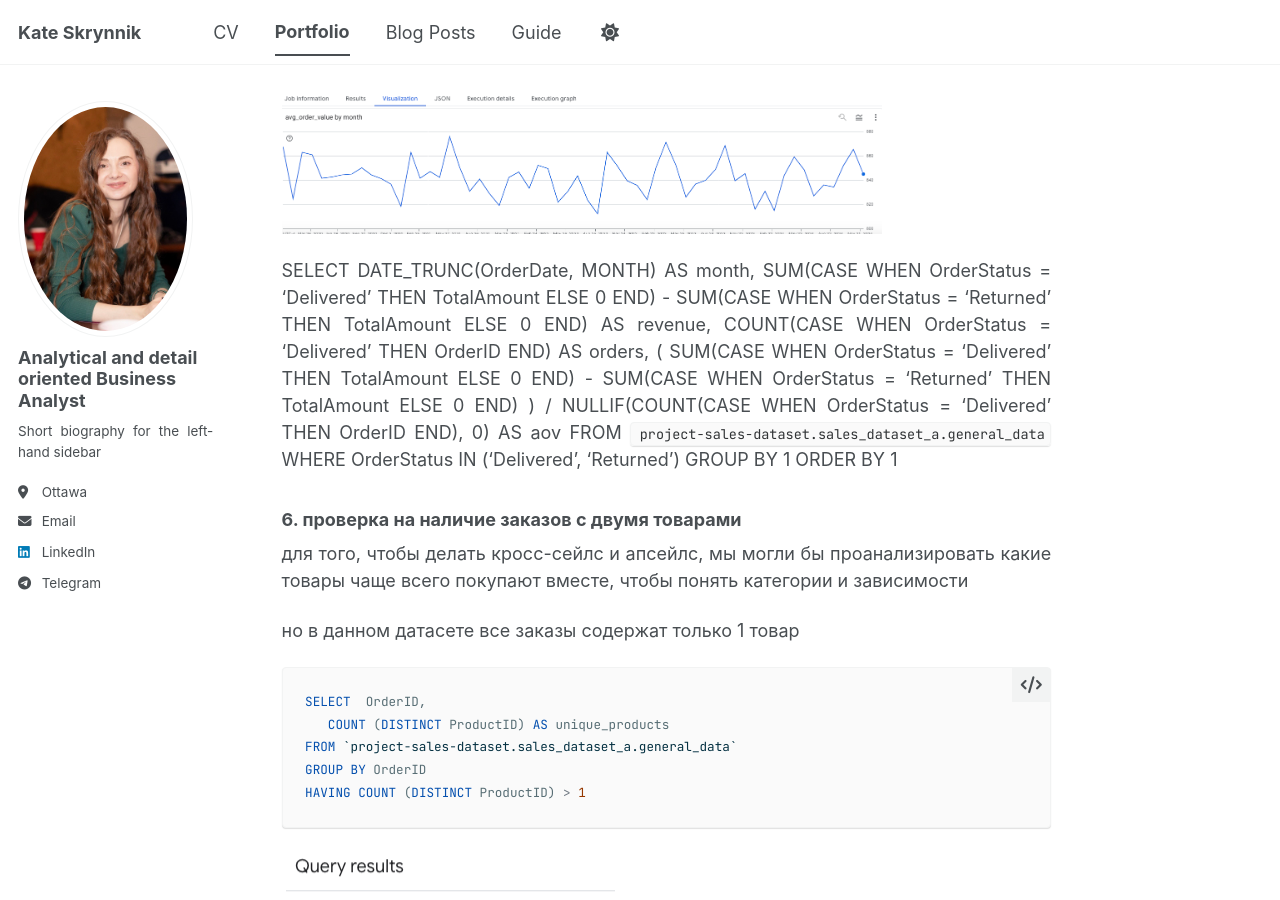
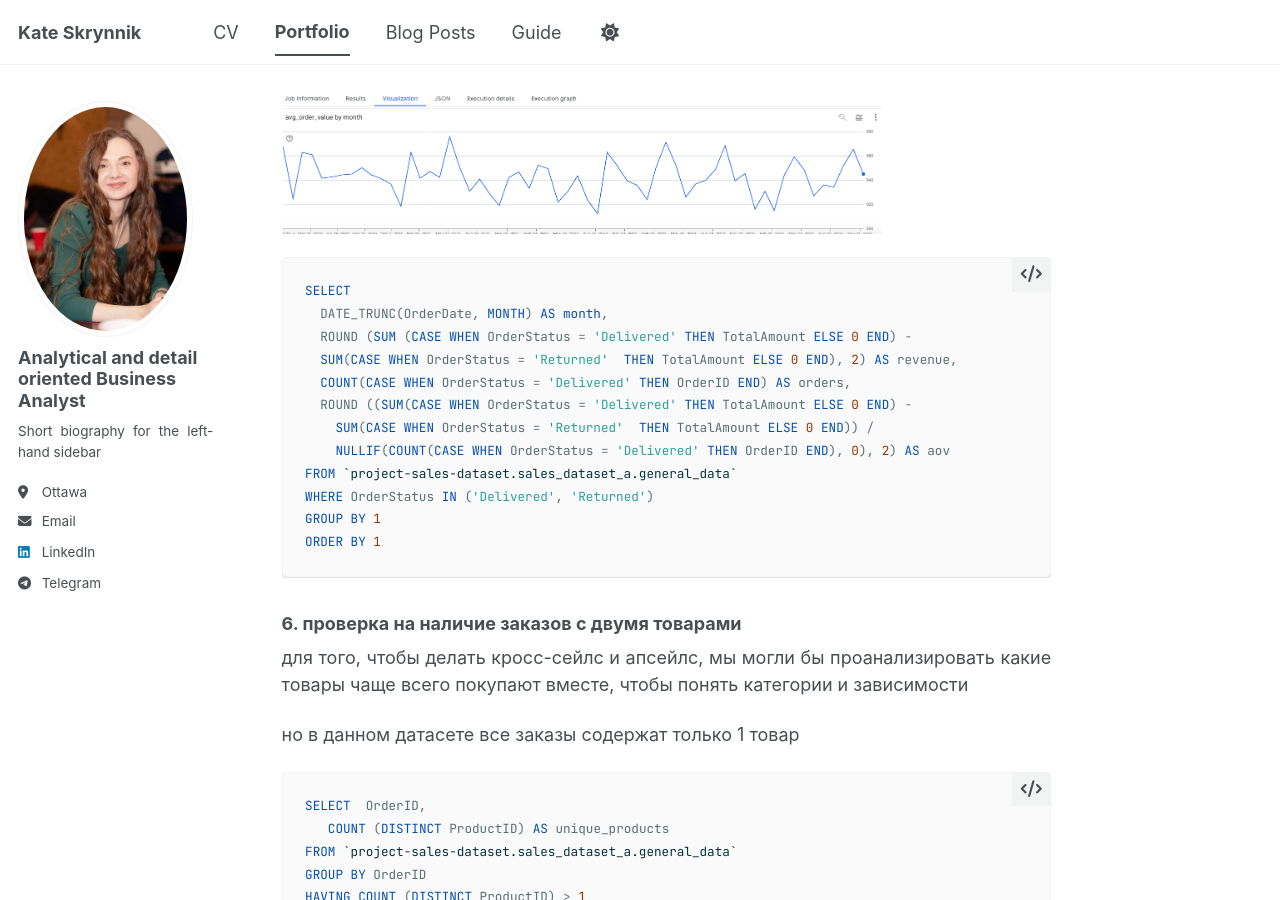
Before and after one commit to katevision/KateS, a Jekyll site: the page built from _portfolio/portfolio-2.md, in a window 1280 px wide and 900 px high, scrolled down 6745 px. Built offline with Jekyll 4.4.1, drawn with Linux system fonts in a browser that asks for light colours; a script bundle is joined from its source files by our own code; library files that are not in the unit come from our copies.

Commit message:
Update portfolio-2.md

````diff
--- a/_portfolio/portfolio-2.md
+++ b/_portfolio/portfolio-2.md
@@ -182,20 +182,20 @@ ORDER BY month
 
 <img src="{{ site.baseurl }}/images/avg_order_by_month.png">
 
-
+```sql
 SELECT
   DATE_TRUNC(OrderDate, MONTH) AS month,
-  SUM(CASE WHEN OrderStatus = 'Delivered' THEN TotalAmount ELSE 0 END) -
-  SUM(CASE WHEN OrderStatus = 'Returned'  THEN TotalAmount ELSE 0 END) AS revenue,
+  ROUND (SUM (CASE WHEN OrderStatus = 'Delivered' THEN TotalAmount ELSE 0 END) -
+  SUM(CASE WHEN OrderStatus = 'Returned'  THEN TotalAmount ELSE 0 END), 2) AS revenue,
   COUNT(CASE WHEN OrderStatus = 'Delivered' THEN OrderID END) AS orders,
-  (
-    SUM(CASE WHEN OrderStatus = 'Delivered' THEN TotalAmount ELSE 0 END) -
-    SUM(CASE WHEN OrderStatus = 'Returned'  THEN TotalAmount ELSE 0 END)
-  ) / NULLIF(COUNT(CASE WHEN OrderStatus = 'Delivered' THEN OrderID END), 0) AS aov
+  ROUND ((SUM(CASE WHEN OrderStatus = 'Delivered' THEN TotalAmount ELSE 0 END) -
+    SUM(CASE WHEN OrderStatus = 'Returned'  THEN TotalAmount ELSE 0 END)) /
+    NULLIF(COUNT(CASE WHEN OrderStatus = 'Delivered' THEN OrderID END), 0), 2) AS aov
 FROM `project-sales-dataset.sales_dataset_a.general_data`
 WHERE OrderStatus IN ('Delivered', 'Returned')
 GROUP BY 1
 ORDER BY 1
+```
 
 ### 6. проверка на наличие заказов с двумя товарами
 
````
